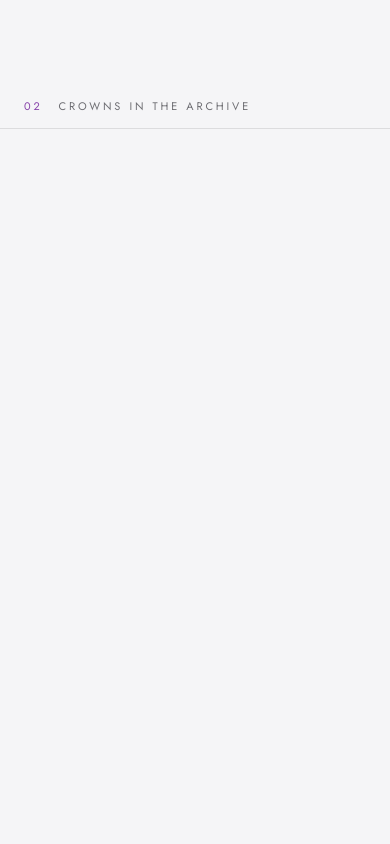
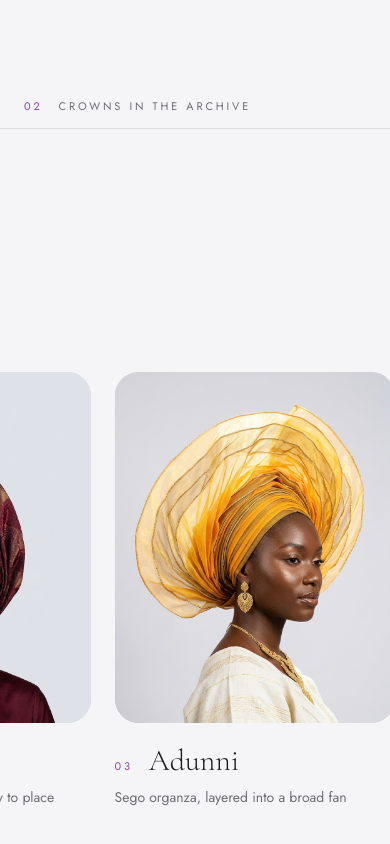
Before and after one commit to LEO20Debugger/Eves-Milinery, a Next.js app: page /gele in a window 390 px wide. Shown: the part 1543-2387 px from the top of the page. Built offline with nearby package versions, Linux system fonts and the light colour scheme.

Commit message:
feat: enhance HorizontalGallery for dynamic track movement and responsive layout

```diff
--- a/src/components/ui/HorizontalGallery.tsx
+++ b/src/components/ui/HorizontalGallery.tsx
@@ -1,6 +1,6 @@
 "use client";
 
-import { useRef } from "react";
+import { useEffect, useRef, useState } from "react";
 import Image from "next/image";
 import Link from "next/link";
 import { motion, useReducedMotion, useScroll, useTransform } from "motion/react";
@@ -21,15 +21,37 @@ import { pad } from "@/lib/utils";
 export default function HorizontalGallery({ pieces }: { pieces: Piece[] }) {
   const reduced = useReducedMotion();
   const ref = useRef<HTMLDivElement>(null);
+  const viewportRef = useRef<HTMLDivElement>(null);
+  const trackRef = useRef<HTMLDivElement>(null);
+
+  /* How far the track actually has to move, in pixels.
+     This used to be a hardcoded percentage per item, which had no relationship
+     to the real card widths — so the track ran past its own end and parked the
+     last card off to the left, leaving dead space on the right. Measuring
+     instead means the run always finishes exactly as the last card lands. */
+  const [travel, setTravel] = useState(0);
+
+  useEffect(() => {
+    const track = trackRef.current;
+    const viewport = viewportRef.current;
+    if (!track || !viewport) return;
+
+    // ResizeObserver fires once on observe, so the initial measurement happens
+    // in its callback rather than synchronously here.
+    const observer = new ResizeObserver(() => {
+      setTravel(Math.max(0, track.scrollWidth - viewport.clientWidth));
+    });
+    observer.observe(track);
+    observer.observe(viewport);
+    return () => observer.disconnect();
+  }, []);
 
   const { scrollYProgress } = useScroll({
     target: ref,
     offset: ["start start", "end end"],
   });
 
-  // Travel just under one panel-width per item, leaving the last one resting
-  // in view rather than sliding off the edge.
-  const x = useTransform(scrollYProgress, [0, 1], ["0%", `-${(pieces.length - 1) * 62}%`]);
+  const x = useTransform(scrollYProgress, [0, 1], [0, -travel]);
 
   if (reduced) {
     return (
@@ -53,10 +75,19 @@ export default function HorizontalGallery({ pieces }: { pieces: Piece[] }) {
   }
 
   return (
-    // Tall enough to give the horizontal travel room to happen in.
-    <div ref={ref} className="relative" style={{ height: `${pieces.length * 85}vh` }}>
-      <div className="sticky top-0 flex h-screen items-center overflow-hidden">
-        <motion.div className="flex gap-6 pl-6 md:gap-10 md:pl-12 xl:pl-20" style={{ x }}>
+    /* The section is exactly as tall as one screen plus the horizontal distance
+       to cover, so a pixel of vertical scroll moves the track a pixel sideways
+       and the pin releases the moment the run ends. */
+    <div ref={ref} className="relative" style={{ height: `calc(100vh + ${travel}px)` }}>
+      <div
+        ref={viewportRef}
+        className="sticky top-0 flex h-screen items-center overflow-hidden"
+      >
+        <motion.div
+          ref={trackRef}
+          className="flex gap-6 pl-6 md:gap-10 md:pl-12 xl:pl-20"
+          style={{ x }}
+        >
           {pieces.map((piece, index) => (
             <Link
               key={piece.slug}
@@ -81,6 +112,12 @@ export default function HorizontalGallery({ pieces }: { pieces: Piece[] }) {
               <p className="mt-2 text-sm text-ink-dim">{piece.tagline}</p>
             </Link>
           ))}
+
+          {/* Trailing gutter. A flex container's own padding-right is not
+              reliably counted in `scrollWidth`, so the end margin is a real
+              element — otherwise the last card finishes flush against the
+              right edge of the screen. */}
+          <div aria-hidden className="w-6 shrink-0 md:w-12 xl:w-20" />
         </motion.div>
       </div>
     </div>
```
Also changed, not shown: public/images/process-01.jpg.
